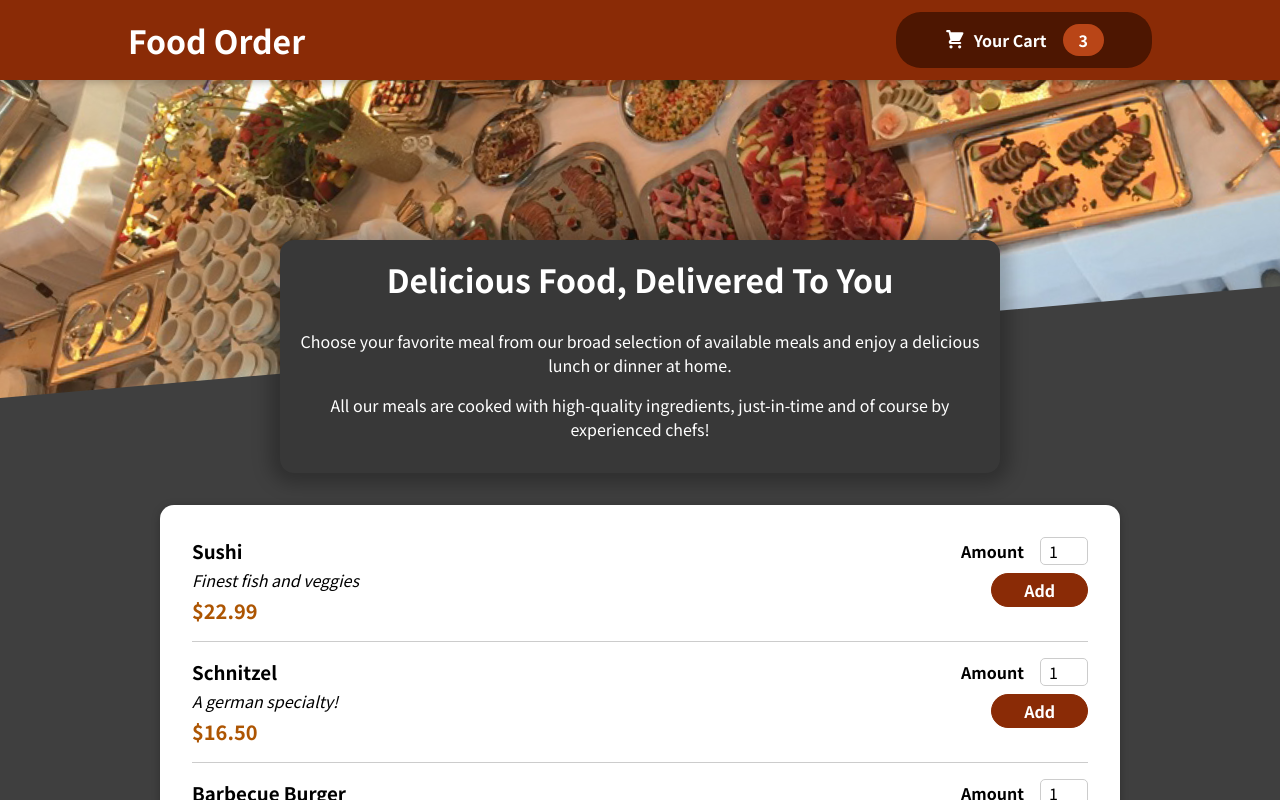
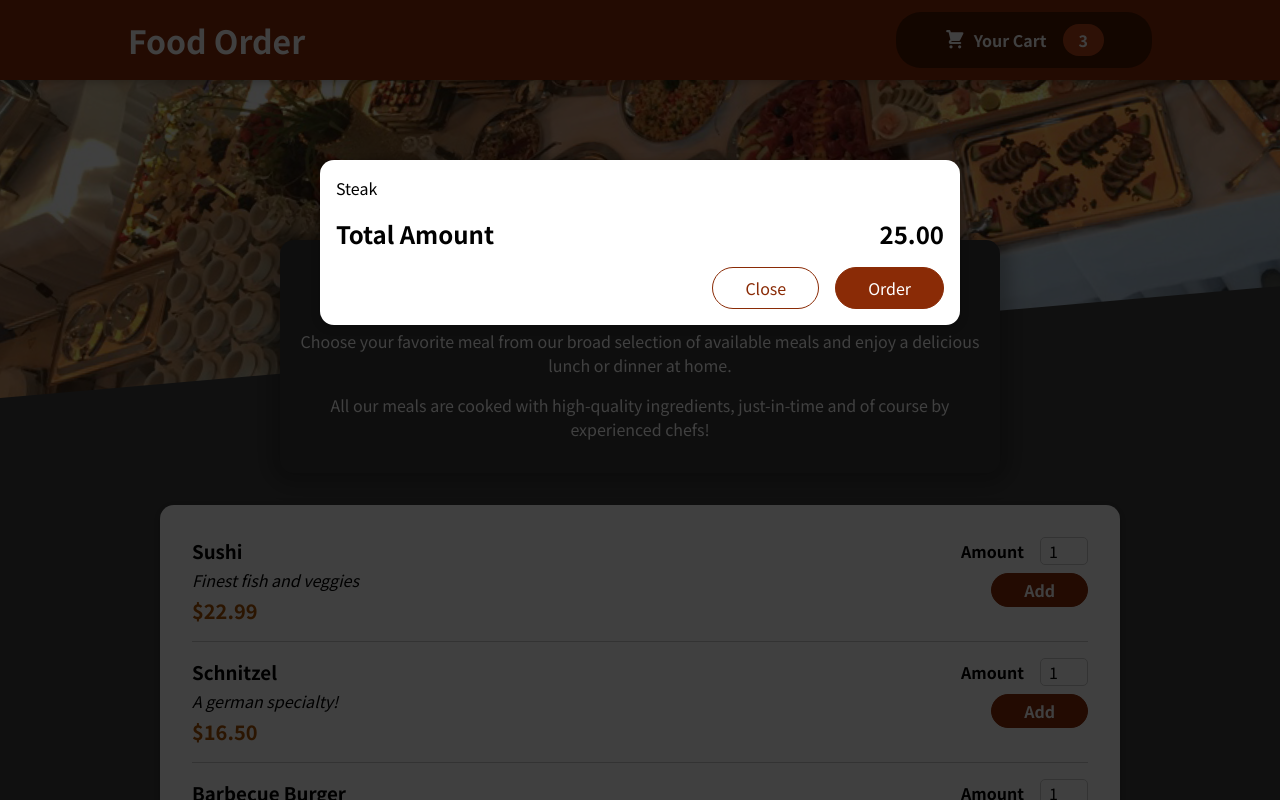
Before and after one commit to vargassormm1/FoodOrder, a React (Create React App) app: page / in a window 1280 px wide. Shown: the top 800 px of the page. Built offline with nearby package versions, Linux system fonts and the light colour scheme.

Commit message:
Created modal and overlay for shopping cart using portal react-dom

```diff
--- a/public/index.html
+++ b/public/index.html
@@ -10,34 +10,14 @@
       content="Web site created using create-react-app"
     />
     <link rel="apple-touch-icon" href="%PUBLIC_URL%/logo192.png" />
-    <!--
-      manifest.json provides metadata used when your web app is installed on a
-      user's mobile device or desktop. See https://developers.google.com/web/fundamentals/web-app-manifest/
-    -->
+
     <link rel="manifest" href="%PUBLIC_URL%/manifest.json" />
-    <!--
-      Notice the use of %PUBLIC_URL% in the tags above.
-      It will be replaced with the URL of the `public` folder during the build.
-      Only files inside the `public` folder can be referenced from the HTML.
 
-      Unlike "/favicon.ico" or "favicon.ico", "%PUBLIC_URL%/favicon.ico" will
-      work correctly both with client-side routing and a non-root public URL.
-      Learn how to configure a non-root public URL by running `npm run build`.
-    -->
     <title>React App</title>
   </head>
   <body>
     <noscript>You need to enable JavaScript to run this app.</noscript>
+    <div id="overlays"></div>
     <div id="root"></div>
-    <!--
-      This HTML file is a template.
-      If you open it directly in the browser, you will see an empty page.
-
-      You can add webfonts, meta tags, or analytics to this file.
-      The build step will place the bundled scripts into the <body> tag.
-
-      To begin the development, run `npm start` or `yarn start`.
-      To create a production bundle, use `npm run build` or `yarn build`.
-    -->
   </body>
 </html>
--- a/src/App.js
+++ b/src/App.js
@@ -1,10 +1,12 @@
 import { Fragment } from "react";
 import Header from "./Components/Layout/Header";
 import Meals from "./Components/Meals/Meals";
+import Cart from "./Components/Cart/Cart";
 
 function App() {
   return (
     <Fragment>
+      <Cart />
       <Header />
       <main>
         <Meals />
--- a/src/Components/Cart/Cart.js
+++ b/src/Components/Cart/Cart.js
@@ -1,8 +1,9 @@
+import Modal from "./Modal";
 import classes from "./Cart.module.css";
 
 const Cart = (props) => {
   const cartItems = (
-    <ul className={classes["cart-item"]}>
+    <ul className={classes["cart-items"]}>
       {[{ id: "a1", name: "Steak", amount: "1", price: "25.00" }].map(
         (item) => (
           <li>{item.name}</li>
@@ -12,7 +13,7 @@
   );
 
   return (
-    <div>
+    <Modal>
       {cartItems}
       <div className={classes.total}>
         <span>Total Amount</span>
@@ -22,7 +23,7 @@
         <button className={classes["button--alt"]}>Close</button>
         <button className={classes.button}>Order</button>
       </div>
-    </div>
+    </Modal>
   );
 };
 
--- /dev/null
+++ b/src/Components/Cart/Modal.js
@@ -0,0 +1,31 @@
+import { Fragment } from "react";
+import ReactDOM from "react-dom";
+import classes from "./Modal.module.css";
+
+const BackDrop = (props) => {
+  return <div className={classes.backdrop} />;
+};
+
+const ModalOverlay = (props) => {
+  return (
+    <div className={classes.modal}>
+      <div className={classes.content}>{props.children}</div>
+    </div>
+  );
+};
+
+const portalElement = document.getElementById("overlays");
+
+const Modal = (props) => {
+  return (
+    <Fragment>
+      {ReactDOM.createPortal(<BackDrop />, portalElement)}
+      {ReactDOM.createPortal(
+        <ModalOverlay>{props.children}</ModalOverlay>,
+        portalElement
+      )}
+    </Fragment>
+  );
+};
+
+export default Modal;
--- /dev/null
+++ b/src/Components/Cart/Modal.module.css
@@ -0,0 +1,40 @@
+.backdrop {
+  position: fixed;
+  top: 0;
+  left: 0;
+  width: 100%;
+  height: 100vh;
+  z-index: 20;
+  background-color: rgba(0, 0, 0, 0.75);
+}
+
+.modal {
+  position: fixed;
+  top: 20vh;
+  left: 5%;
+  width: 90%;
+  background-color: white;
+  padding: 1rem;
+  border-radius: 14px;
+  box-shadow: 0 2px 8px rgba(0, 0, 0, 0.25);
+  z-index: 30;
+  animation: slide-down 300ms ease-out forwards;
+}
+
+@media (min-width: 768px) {
+  .modal {
+    width: 40rem;
+    left: calc(50% - 20rem);
+  }
+}
+
+@keyframes slide-down {
+  from {
+    opacity: 0;
+    transform: translateY(-3rem);
+  }
+  to {
+    opacity: 1;
+    transform: translateY(0);
+  }
+}
```
